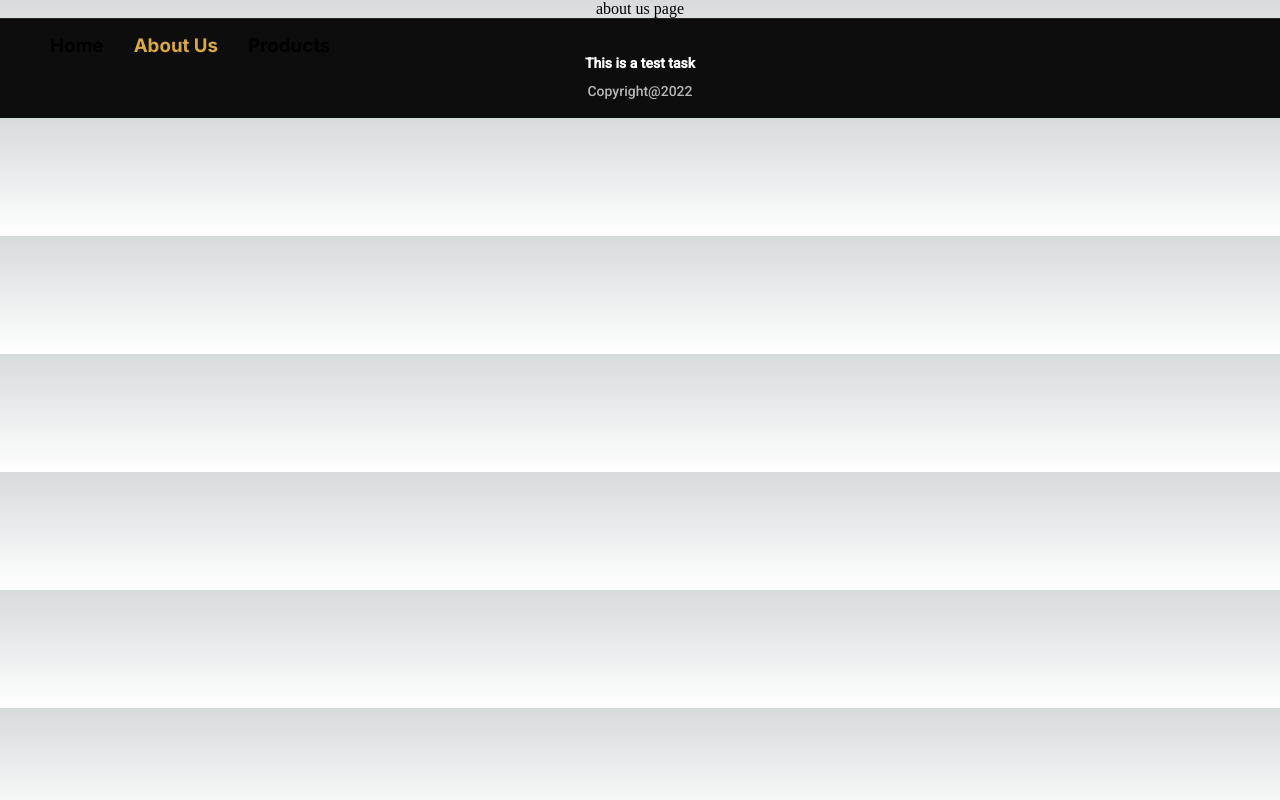
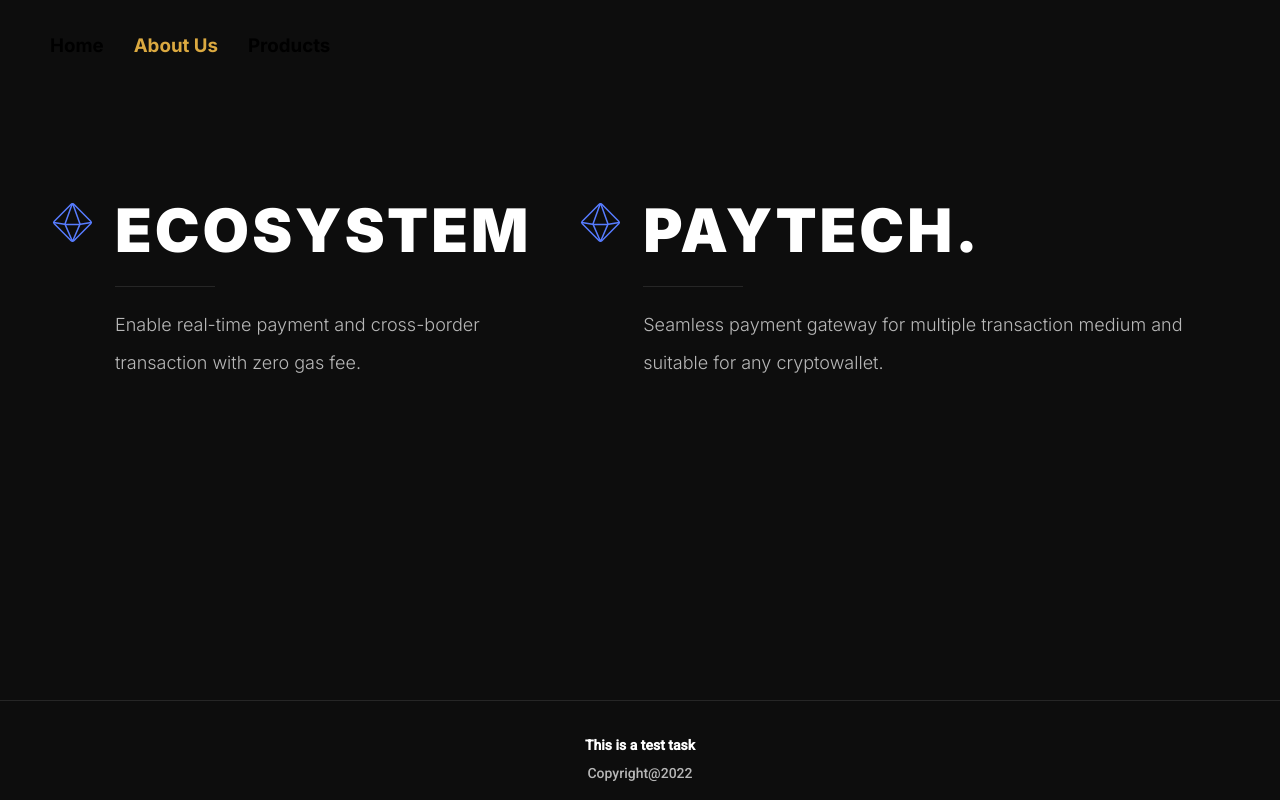
Before and after one commit to devninja309/next-test-project, a Next.js app: page /aboutus in a window 1280 px wide. Built offline with nearby package versions, Linux system fonts and the light colour scheme.

Commit message:
product page
completed static product page component

```diff
--- a/pages/aboutus/index.tsx
+++ b/pages/aboutus/index.tsx
@@ -1,12 +1,60 @@
 import { Inter } from "@next/font/google";
+import Image from "next/image";
 import styles from "../../styles/AboutUs.module.css";
 
-const inter = Inter({ subsets: ["latin"] });
+const font = Inter({ subsets: ["latin"] });
 
 export default function AboutUs() {
   return (
-    <>
-      <div className={styles.root}>about us page</div>
-    </>
+    <div className={styles.root}>
+      <div className={styles.contentItem}>
+        <div className={styles.item}>
+          <div className={styles.itemFront}>
+            <Image
+              src="/icon/product_icon.svg"
+              alt="13"
+              width={45}
+              height={45}
+              priority
+            />
+          </div>
+          <div className={styles.itemMain}>
+            <div className={styles.itemHeader}>
+              <h1 className={font.className}>ECOSYSTEM</h1>
+            </div>
+            <div className={styles.itemDiv}></div>
+            <div className={styles.itemDes}>
+              <h5 className={font.className}>
+                Enable real-time payment and cross-border transaction with zero
+                gas fee.
+              </h5>
+            </div>
+          </div>
+        </div>
+        <div className={styles.item}>
+          <div className={styles.itemFront}>
+            <Image
+              src="/icon/product_icon.svg"
+              alt="13"
+              width={45}
+              height={45}
+              priority
+            />
+          </div>
+          <div className={styles.itemMain}>
+            <div className={styles.itemHeader}>
+              <h1 className={font.className}>PayTech.</h1>
+            </div>
+            <div className={styles.itemDiv}></div>
+            <div className={styles.itemDes}>
+              <h5 className={font.className}>
+                Seamless payment gateway for multiple transaction medium and
+                suitable for any cryptowallet.
+              </h5>
+            </div>
+          </div>
+        </div>
+      </div>
+    </div>
   );
 }
--- a/styles/AboutUs.module.css
+++ b/styles/AboutUs.module.css
@@ -1,3 +1,49 @@
 .root {
-  text-align: center;
+  background: #0d0d0d;
+  min-height: calc(100vh - 100px);
+  padding: 200px 50px 50px 50px;
 }
+
+.contentItem {
+  display: flex;
+  width: 100%;
+}
+
+.item {
+  display: flex;
+  align-items: flex-start;
+  margin-right: 30px;
+}
+
+.itemFront {
+  margin-right: 20px;
+  width: 45px;
+}
+.itemMain {
+  flex-grow: 1;
+}
+.itemHeader h1 {
+  font-style: normal;
+  font-weight: 900;
+  font-size: 60px;
+  line-height: 60px;
+  letter-spacing: 0.05em;
+  text-transform: uppercase;
+  color: #ffffff;
+  margin-bottom: 26px;
+}
+.itemDiv {
+  width: 100px;
+  height: 1px;
+  opacity: 0.1;
+  background-color: #ffffff;
+}
+.itemDes h5 {
+  margin-top: 19px;
+  font-style: normal;
+  font-weight: 300;
+  font-size: 18px;
+  line-height: 38px;
+  color: #ffffff;
+  opacity: 0.7;
+}
--- a/styles/Products.module.css
+++ b/styles/Products.module.css
@@ -1,3 +1,49 @@
 .root {
-  text-align: right;
+  background: #0d0d0d;
+  min-height: calc(100vh - 100px);
+  padding: 200px 50px 50px 50px;
 }
+
+.contentItem {
+  display: flex;
+  width: 100%;
+}
+
+.item {
+  display: flex;
+  align-items: flex-start;
+  margin-right: 30px;
+}
+
+.itemFront {
+  margin-right: 20px;
+  width: 45px;
+}
+.itemMain {
+  flex-grow: 1;
+}
+.itemHeader h1 {
+  font-style: normal;
+  font-weight: 900;
+  font-size: 60px;
+  line-height: 60px;
+  letter-spacing: 0.05em;
+  text-transform: uppercase;
+  color: #ffffff;
+  margin-bottom: 26px;
+}
+.itemDiv {
+  width: 100px;
+  height: 1px;
+  opacity: 0.1;
+  background-color: #ffffff;
+}
+.itemDes h5 {
+  margin-top: 19px;
+  font-style: normal;
+  font-weight: 300;
+  font-size: 18px;
+  line-height: 38px;
+  color: #ffffff;
+  opacity: 0.7;
+}
```
Also changed, not shown: pages/products/index.tsx (+52 -4 lines).
